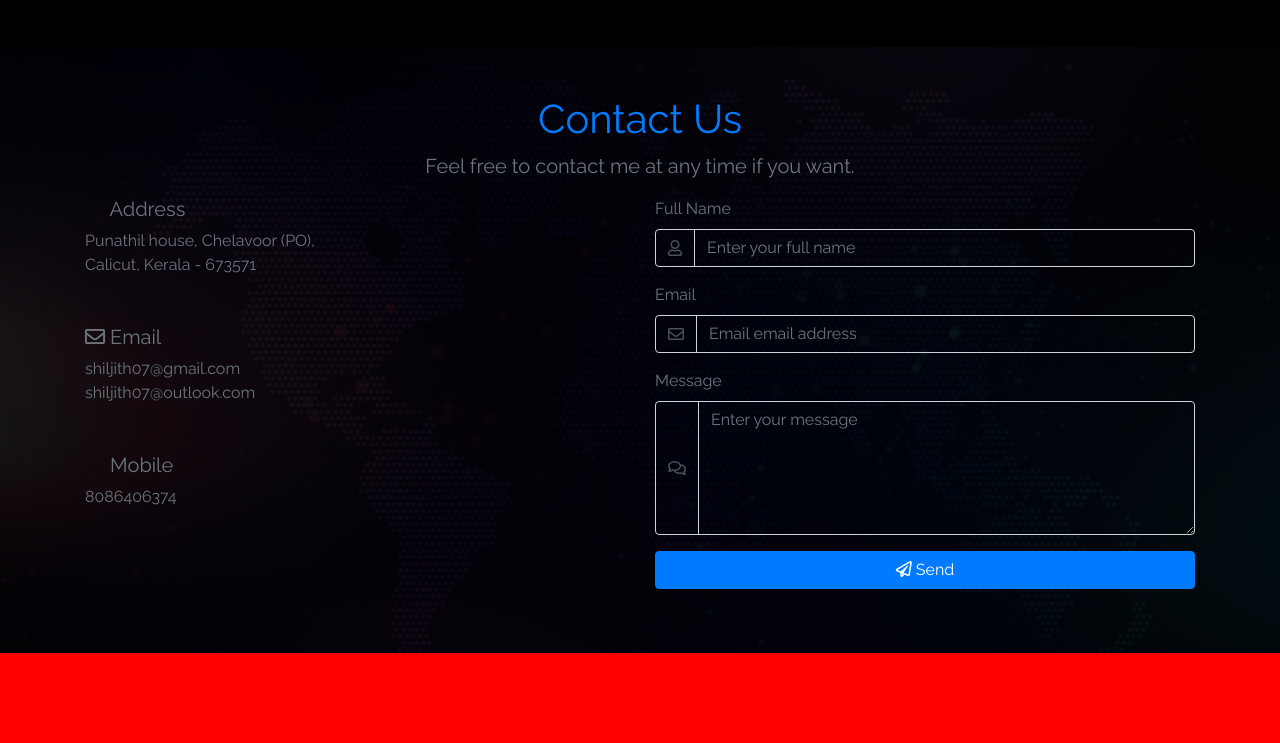
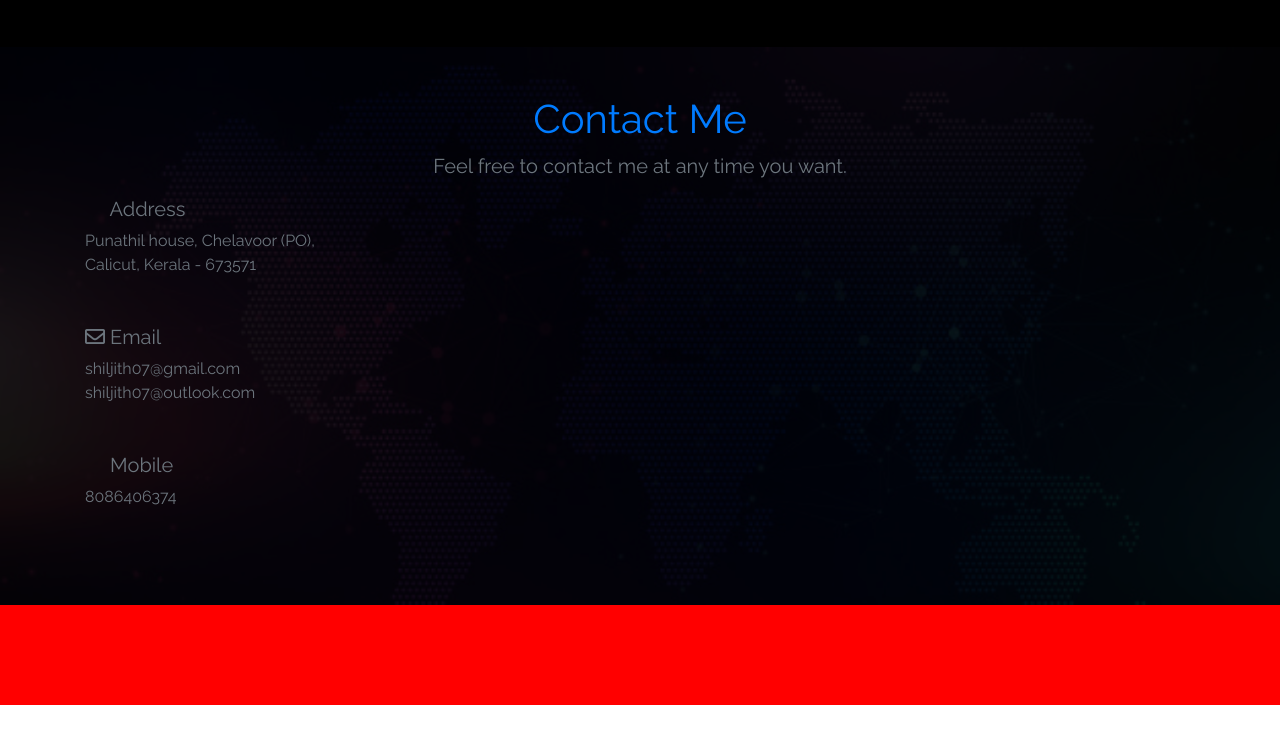
Before and after one commit to shiljith/portfolio, a plain HTML site: page index.html in a window 1280 px wide. Shown: the part 2909-3652 px from the top of the page. After the commit the page ends 3614 px from the top, so only its background shows below. Drawn offline with nearby package versions, Linux system fonts and the light colour scheme.

Commit message:
Update index.html

```diff
--- a/index.html
+++ b/index.html
@@ -281,15 +281,15 @@
             <div class="row">
                 <div class="col">
                     <div class="w-75 m-auto text-center">
-                        <h1 class="text-primary mb-2">Contact Us</h1>
+                        <h1 class="text-primary mb-2">Contact Me</h1>
                         <p class="lead">
-                            Feel free to contact me at any time if you want.
+                            Feel free to contact me at any time you want.
                         </p>
                     </div>
                 </div>
             </div>
             <div class="row">
-                <div class="col-md-6">
+                <div class="col-md-12">
                     <div class="mb-5">
                         <h5><i class="far fa-map-marker-alt"></i> Address</h5>
                         <div>Punathil house, Chelavoor (PO),</div>
@@ -307,7 +307,7 @@
                         <div>8086406374</div>
                     </div>
                 </div>
-                <div class="col-md-6">
+                <!--<div class="col-md-6">
                     <form>
                         <div class="form-group">
                             <label for="firstName">Full Name</label>
@@ -340,7 +340,7 @@
                             <button class="btn btn-primary btn-block"><i class="far fa-paper-plane"></i> Send</button>
                         </div>
                     </form>
-                </div>
+                </div>-->
             </div>
         </div>
     </section>
```
